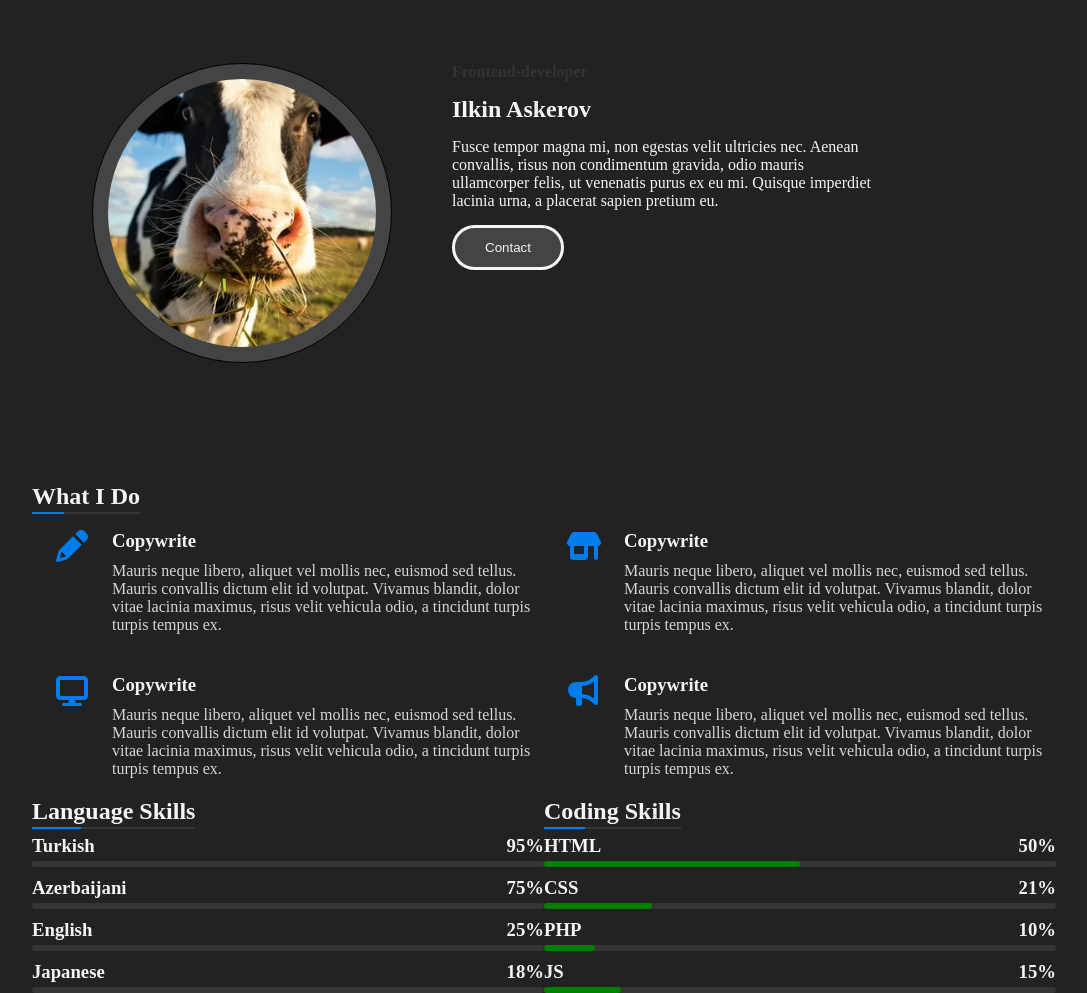
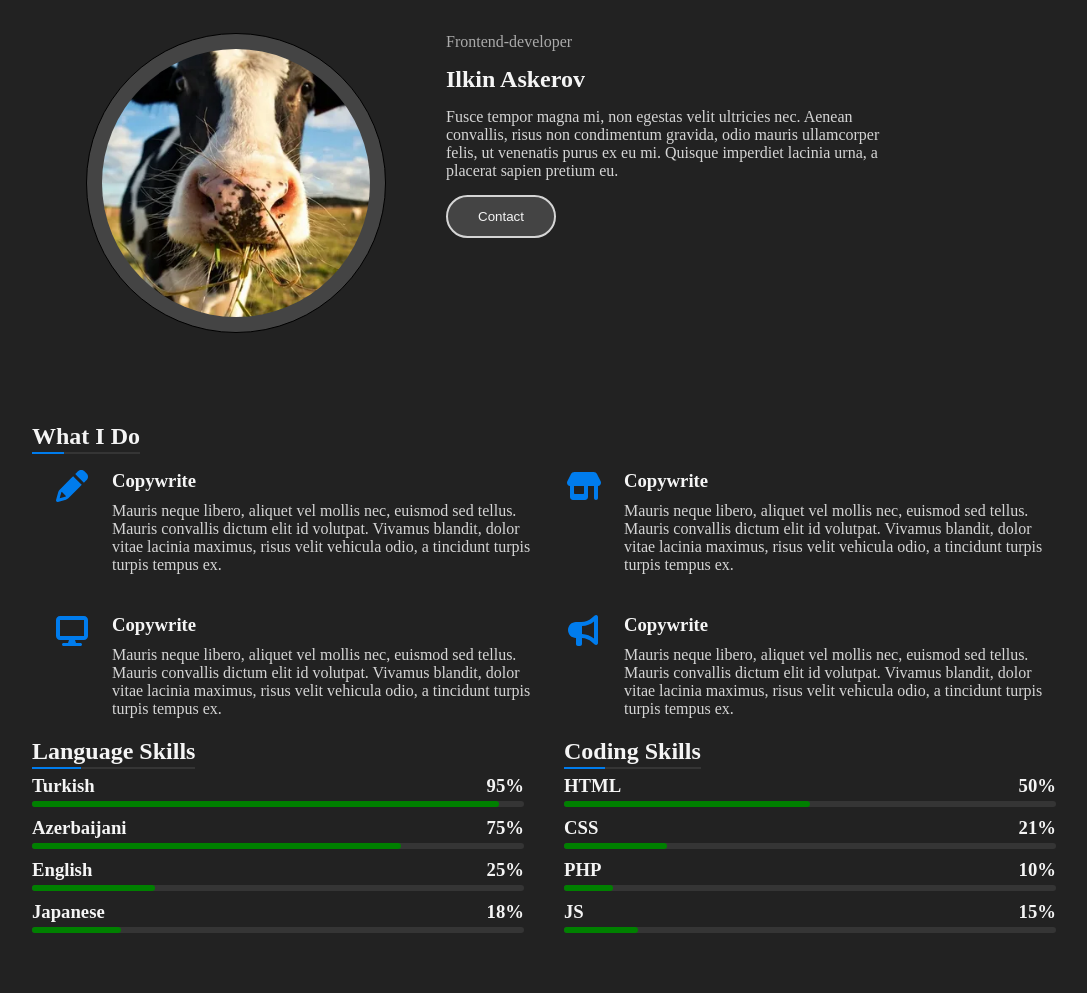
Before and after one commit to ilk-555/cv, a plain HTML site: page cv/index.html in a window 1280 px wide. Shown: the part 157-1150 px from the top of the page, without its empty margins (96-1183 px from the left). After the commit the page ends 1090 px from the top, so only its background shows below. Drawn offline with Linux system fonts and the light colour scheme.

Commit message:
Add files via upload

```diff
--- a/cv/css/main.scss
+++ b/cv/css/main.scss
@@ -77,7 +77,13 @@ body {
                 gap: 30px;
 
                 a {
-                    color: #333;
+                    color: #f5f5f5;
+                    opacity: .55;
+
+                    &:hover{
+                        opacity: 1;
+                        transition: 2s;
+                    }
                 }
             }
         }
@@ -91,7 +97,6 @@ body {
 
         .box2 {
             display: flex;
-            padding: 30px;
 
             .box1 {
                 width: 40%;
@@ -130,7 +135,11 @@ body {
                     flex-direction: column;
 
                     h4 {
-                        color: #333;
+                        color: #aaa;
+                        font-weight: 300;
+                    }
+                    p{
+                        color: #d5d5d5;
                     }
 
                     .button-con {
@@ -139,8 +148,9 @@ body {
 
                             background: #444;
                             padding: 12px 30px;
-                            border-radius: 40px;
-                            border: 3px solid #f5f5f5;
+                            color: #fff;
+                            border-radius: 30px;
+                            border: 2px solid #d5d5d5;
 
                             a {
                                 color: #f5f5f5;
@@ -194,6 +204,7 @@ body {
     .skills-bar {
         width: 80%;
         margin: auto;
+        gap: 40px;
         display: flex;
         color: #f5f5f5;
 
@@ -207,6 +218,7 @@ body {
                 display: flex;
                 justify-content: space-between;
                 position: relative;
+                align-items: center;
                 padding: 10px 0;
 
                 &::before{
@@ -227,9 +239,9 @@ body {
                     bottom: 0;
                     left:0;
                     height: 6px;
-                    right: 0;
                     background-color: green;
                     animation: input 1s 1 forwards;
+
 
                 }
             }
--- a/cv/index.html
+++ b/cv/index.html
@@ -110,10 +110,10 @@
                 <h2>Language Skills</h2>
             </div>
             <div class="bars">
-                <div class="bar"><h3>Turkish</h3><h3>95%</h3></div>
-                <div class="bar"><h3>Azerbaijani</h3><h3>75%</h3></div>
-                <div class="bar"><h3>English</h3><h3>25%</h3></div>
-                <div class="bar"><h3>Japanese</h3><h3>18%</h3></div>
+                <div class="bar" style="--right: 95%;"><h3>Turkish</h3><h3>95%</h3></div>
+                <div class="bar" style="--right: 75%;"><h3>Azerbaijani</h3><h3>75%</h3></div>
+                <div class="bar" style="--right: 25%;"><h3>English</h3><h3>25%</h3></div>
+                <div class="bar" style="--right: 18%;"><h3>Japanese</h3><h3>18%</h3></div>
             </div>
         </div>
         <div class="coding">
```
Also changed, not shown: cv/css/main.css, 1 other file.
